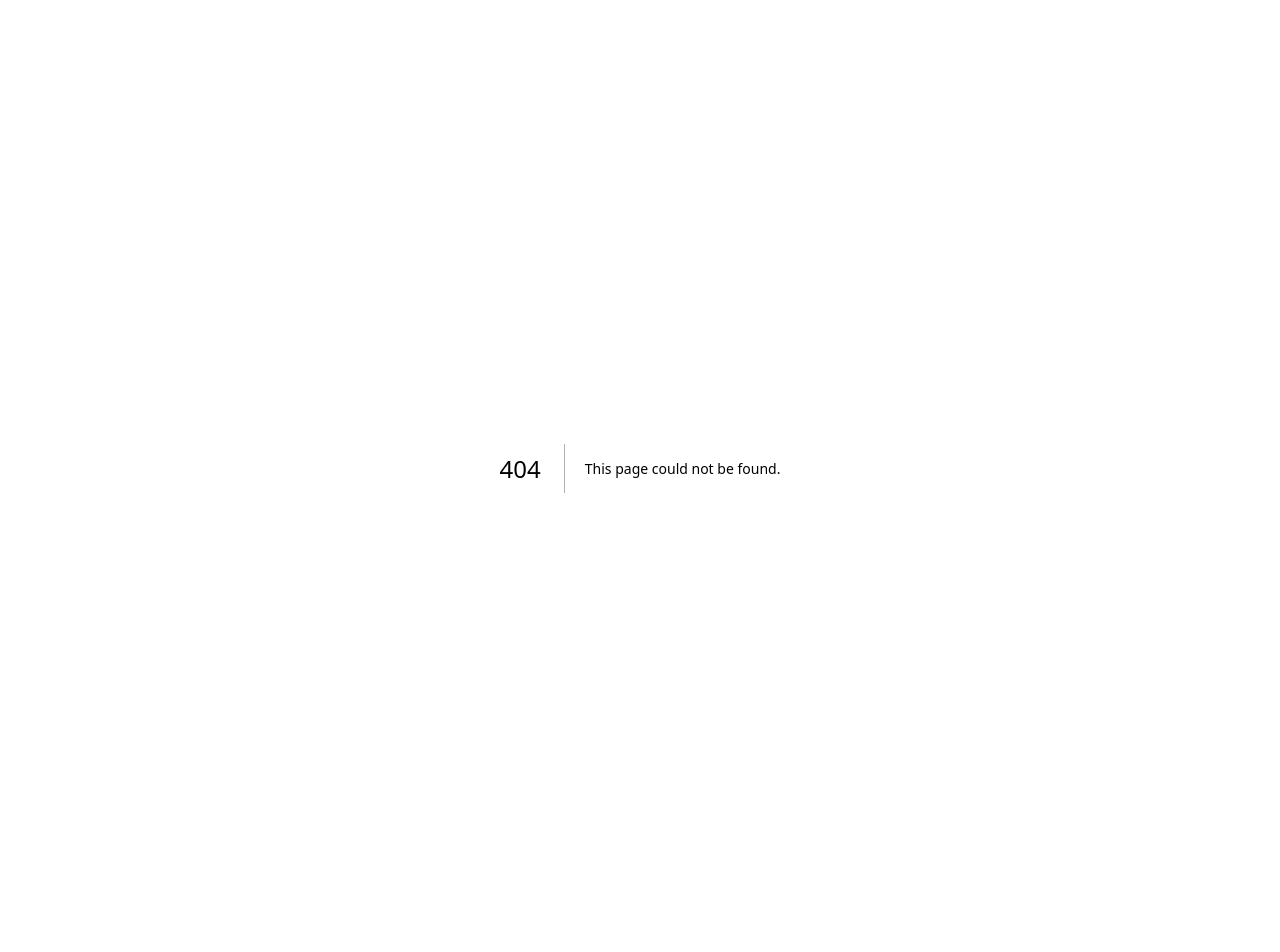
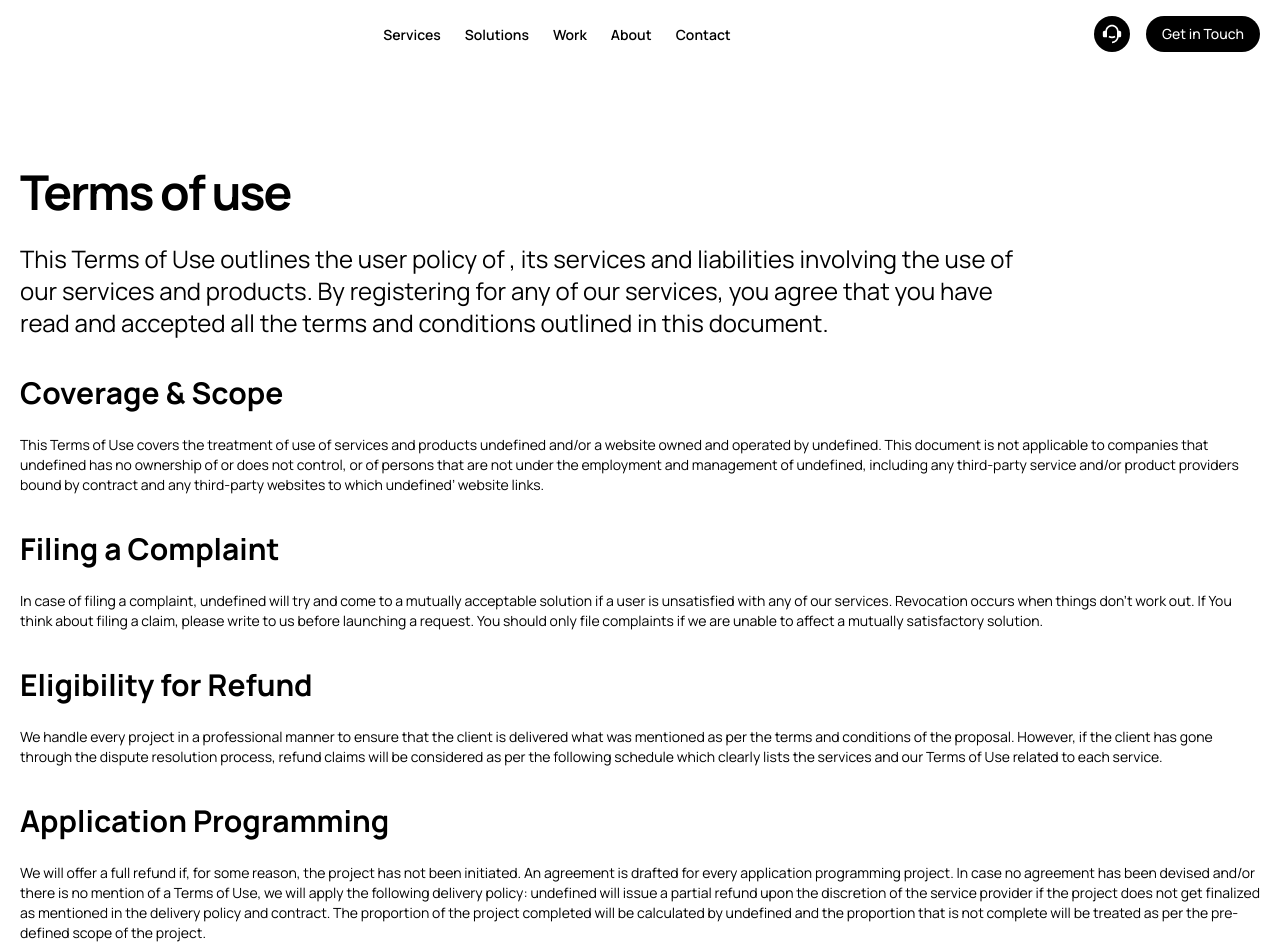
Before and after one commit to llcjustix/justix, a Next.js app: page /terms-of-use in a window 1280 px wide. Before the commit this address had no page. Shown: the top 952 px of the page. Built offline with nearby package versions, Linux system fonts and the light colour scheme.

Commit message:
add: terms of use

```diff
--- a/app/privacy-policy/components/main/main.tsx
+++ b/app/privacy-policy/components/main/main.tsx
@@ -3,7 +3,7 @@ const PrivacyPolicyMain = () => (
     <h1 className="font-bold mt-24 pb-6 text-4xl xl:text-5xl 2xl:text-6xl tracking-[-2px] xl:!leading-[55px] 2xl:!leading-[65px]">
       Privacy Policy
     </h1>
-    <p className="lg:pr-56 max-w-4xl text-md md:text-lg lg:text-xl xl:text-2xl 2xl:text-3xl">
+    <p className="lg:pr-56 text-md md:text-lg lg:text-xl xl:text-2xl 2xl:text-3xl">
       This Privacy Policy has been prepared by {process.env.NEXT_PUBLIC_WEBSITE_NAME} regarding
       Personal data collected on or through our website (“Site”). All capitalized terms shall have
       the meaning defined herein.
--- /dev/null
+++ b/app/terms-of-use/components/card/card.tsx
@@ -0,0 +1,10 @@
+const TermsOfUseCard = ({ title, description }: { title: string; description: string }) => (
+  <>
+    <h3 className="font-bold mt-9 mb-6 text-2xl xl:text-3xl 2xl:text-4xl tracking-[0px]">
+      {title}
+    </h3>
+    <p className="text-xs xl:text-sm 2xl:text-base">{description}</p>
+  </>
+);
+
+export default TermsOfUseCard;
--- /dev/null
+++ b/app/terms-of-use/components/card/index.ts
@@ -0,0 +1 @@
+export { default } from "./card";
--- /dev/null
+++ b/app/terms-of-use/components/main/index.ts
@@ -0,0 +1 @@
+export { default } from "./main";
--- /dev/null
+++ b/app/terms-of-use/components/main/main.tsx
@@ -0,0 +1,15 @@
+const TermsOfUseMain = () => (
+  <>
+    <h1 className="font-bold mt-24 pb-6 text-4xl xl:text-5xl 2xl:text-6xl tracking-[-2px] xl:!leading-[55px] 2xl:!leading-[65px]">
+      Terms of use
+    </h1>
+    <p className="lg:pr-56 text-md md:text-lg lg:text-xl xl:text-2xl 2xl:text-3xl">
+      This Terms of Use outlines the user policy of {process.env.NEXT_PUBLIC_WEBSITE_NAME}, its
+      services and liabilities involving the use of our services and products. By registering for
+      any of our services, you agree that you have read and accepted all the terms and conditions
+      outlined in this document.
+    </p>
+  </>
+);
+
+export default TermsOfUseMain;
--- /dev/null
+++ b/app/terms-of-use/page.tsx
@@ -0,0 +1,19 @@
+import { termsOfUseDatabase } from "@/database/terms-of-use";
+import TermsOfUseMain from "./components/main";
+import TermsOfUseCard from "./components/card";
+
+const TermsOfUse = () => (
+  <>
+    <section className="container">
+      <TermsOfUseMain />
+    </section>
+    <section className="container">
+      {termsOfUseDatabase.map((item) => (
+        <TermsOfUseCard title={item.title} description={item.description} key={item.id} />
+      ))}
+      <div className="mb-16" />
+    </section>
+  </>
+);
+
+export default TermsOfUse;
--- /dev/null
+++ b/database/terms-of-use.ts
@@ -0,0 +1,42 @@
+export const termsOfUseDatabase = [
+  {
+    id: 1,
+    title: "Coverage & Scope",
+    description: `This Terms of Use covers the treatment of use of services and products ${process.env.NEXT_PUBLIC_WEBSITE_NAME} and/or a website owned and operated by ${process.env.NEXT_PUBLIC_WEBSITE_NAME}. This document is not applicable to companies that ${process.env.NEXT_PUBLIC_WEBSITE_NAME} has no ownership of or does not control, or of persons that are not under the employment and management of ${process.env.NEXT_PUBLIC_WEBSITE_NAME}, including any third-party service and/or product providers bound by contract and any third-party websites to which ${process.env.NEXT_PUBLIC_WEBSITE_NAME}’ website links.`,
+  },
+  {
+    id: 2,
+    title: "Filing a Complaint",
+    description: `In case of filing a complaint, ${process.env.NEXT_PUBLIC_WEBSITE_NAME} will try and come to a mutually acceptable solution if a user is unsatisfied with any of our services. Revocation occurs when things don’t work out. If You think about filing a claim, please write to us before launching a request. You should only file complaints if we are unable to affect a mutually satisfactory solution.`,
+  },
+  {
+    id: 3,
+    title: "Eligibility for Refund",
+    description: `We handle every project in a professional manner to ensure that the client is delivered what was mentioned as per the terms and conditions of the proposal. However, if the client has gone through the dispute resolution process, refund claims will be considered as per the following schedule which clearly lists the services and our Terms of Use related to each service.`,
+  },
+  {
+    id: 4,
+    title: "Application Programming",
+    description: `We will offer a full refund if, for some reason, the project has not been initiated. An agreement is drafted for every application programming project. In case no agreement has been devised and/or there is no mention of a Terms of Use, we will apply the following delivery policy: ${process.env.NEXT_PUBLIC_WEBSITE_NAME} will issue a partial refund upon the discretion of the service provider if the project does not get finalized as mentioned in the delivery policy and contract. The proportion of the project completed will be calculated by ${process.env.NEXT_PUBLIC_WEBSITE_NAME} and the proportion that is not complete will be treated as per the pre-defined scope of the project.`,
+  },
+  {
+    id: 5,
+    title: "Dedicated Hiring",
+    description: `${process.env.NEXT_PUBLIC_WEBSITE_NAME} offers a full refund if there is a delay in starting the project by either the programmer / designer / content writer / SEO expert (or any other resource / staff). We will offer a proportionate refund if the client cancels the project at any point in time. We offer no refund for days worked. If the client is not satisfied with the work at any point in time, they must immediately notify our Project Manager and ask for discounts for any work not carried out. We will not accept any such negotiation at a later date.`,
+  },
+  {
+    id: 6,
+    title: "Applicability of the Delivery Policy",
+    description: `Timely payments: A project is not considered to be void if the agreed upon / listed payments are not clear. Timely communication from the client: ${process.env.NEXT_PUBLIC_WEBSITE_NAME} is not bound by the Terms of Use. The client must provide timely information for successful completion of the project. ${process.env.NEXT_PUBLIC_WEBSITE_NAME} will not accept any responsibility for the delay or failure of completing the project arising out of miscommunication or lack of communication in a timely manner. Completeness of information provided by the client: ${process.env.NEXT_PUBLIC_WEBSITE_NAME} is not obligated to respect its delivery and/or refund commitments if the client fails to provide complete information/scope of the project to ${process.env.NEXT_PUBLIC_WEBSITE_NAME} at initializing stage of the project. ${process.env.NEXT_PUBLIC_WEBSITE_NAME} will only compensate for the delay of delivery, unless there is a special agreement signed with a penalty clause for delay in delivery.`,
+  },
+  {
+    id: 7,
+    title: "Limitation of Liability",
+    description: `${process.env.NEXT_PUBLIC_WEBSITE_NAME}’ liability is limited in as much to the value of the portion of the project (as per ${process.env.NEXT_PUBLIC_WEBSITE_NAME}’ proposal) which may be incomplete at any given point of time. ${process.env.NEXT_PUBLIC_WEBSITE_NAME} will not be held responsible for losses arising out of the services delivered / not delivered or the delay in the same. ${process.env.NEXT_PUBLIC_WEBSITE_NAME} is only liable to refund if the client cancels the project, and as such, the cancellation has been communicated to ${process.env.NEXT_PUBLIC_WEBSITE_NAME} in writing.`,
+  },
+  {
+    id: 8,
+    title: "Processing of Refunds",
+    description: `${process.env.NEXT_PUBLIC_WEBSITE_NAME} will process the refunds and mail the same within 5 business days of the cancellation date. The same method of payment will be required as the original (refund by check or refund to credit card).`,
+  },
+];
```
